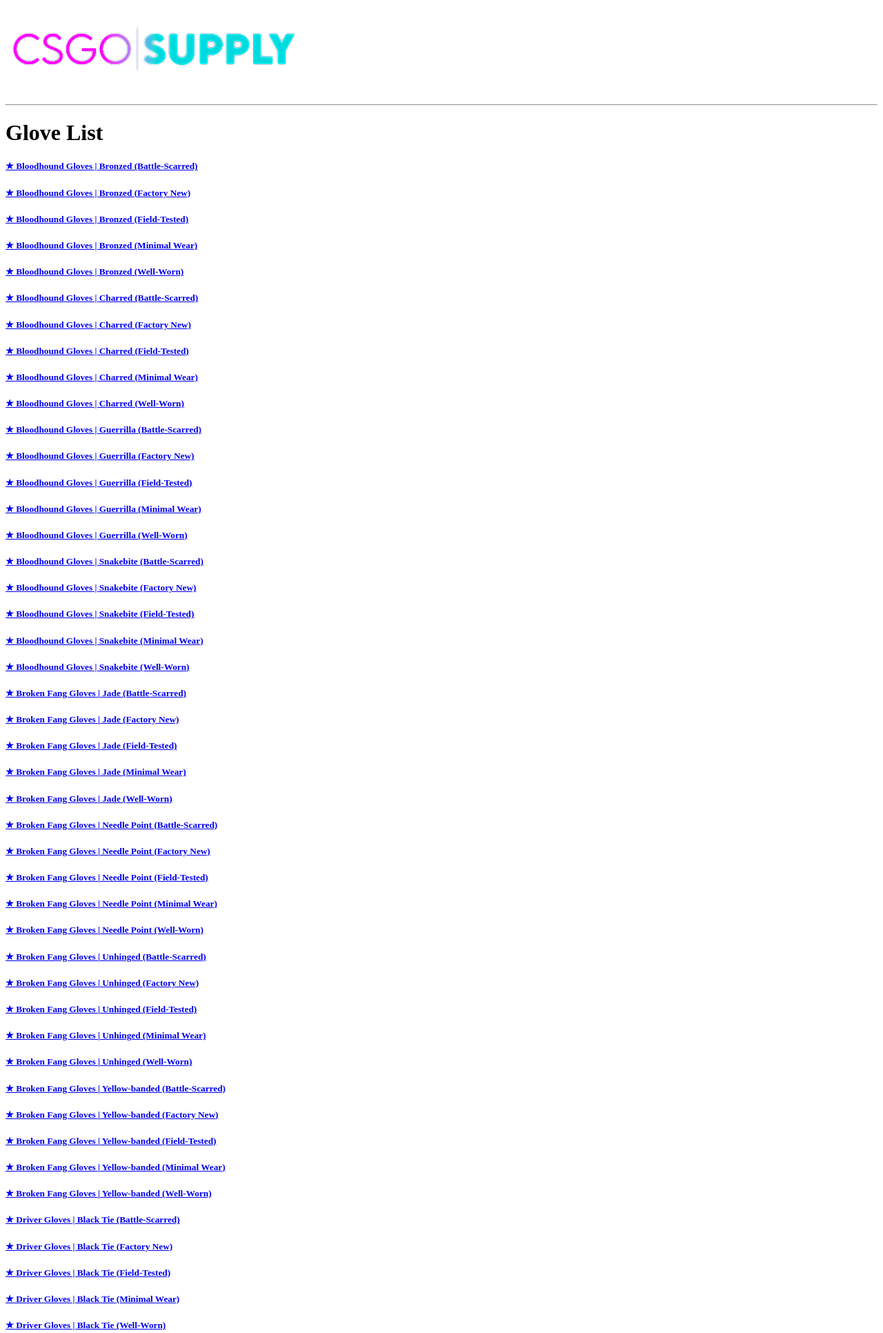
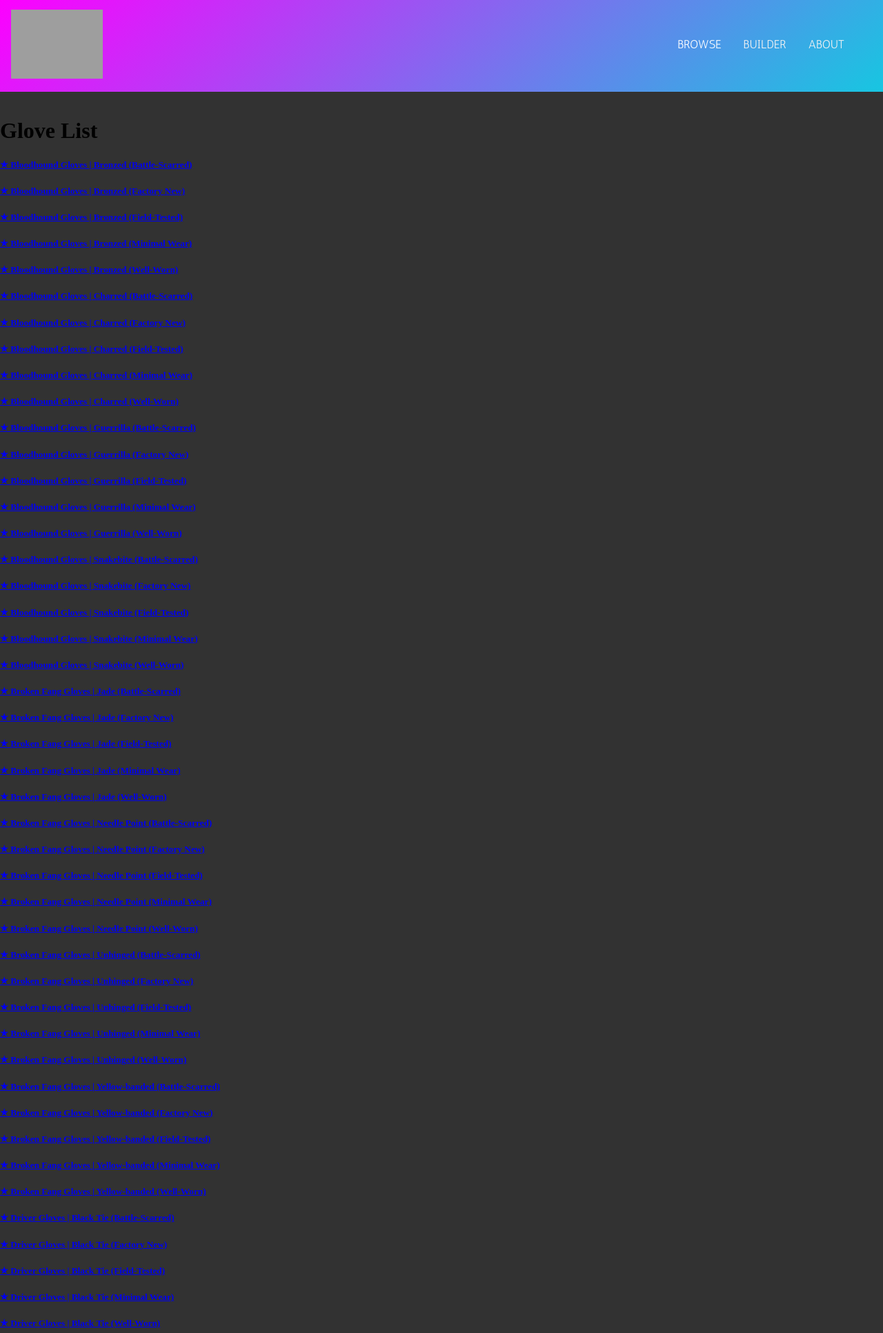
Before and after one commit to CSnav/csgoskins, a Django app: page /details/glove/list/ in a window 1280 px wide. Shown: the top 1932 px of the page at 69% size. Run offline with Django 3.2, Linux system fonts and the light colour scheme; data comes from the database, SQL or seed files in the repository; grey boxes are pictures that could not be loaded.

Commit message:
created navbar for site

```diff
--- /dev/null
+++ b/csgo_supply/skin_details/static/skin_details/css/style.css
@@ -0,0 +1,118 @@
+@font-face {
+  font-family: 'Antic';
+  src: local('Antic'),
+    url('/static/skin_details/fonts/Antic-Regular.ttf') format("truetype");
+}
+
+/* Add a black background color to the top navigation */
+.topnav {
+  vertical-align: middle;
+  background: linear-gradient(140deg, rgb(253, 0, 255) 0%, rgb(0, 218, 222) 110%);
+  overflow: hidden;
+  position: fixed;
+  top: 0;
+  width: 100%;
+  z-index: 10;
+}
+.topnav a {
+  float: left;
+  vertical-align: middle;
+  color: #f2f2f2;
+  text-align: center;
+  padding: 14px 16px;
+  text-decoration: none;
+  font-size: 17px;
+}
+/* Change the color of links on hover */
+.topnav a:hover {
+  color: black;
+}
+
+/* Add a color to the active/current link */
+.topnav a.active {
+  background-color: #04AA6D;
+  color: white;
+}
+
+.topnav-right {
+  margin-top: 40px;
+  margin-right: 40px;
+  float: right;
+  position: relative;
+  z-index: 1001;
+}
+
+body{
+  display: inline-block;
+  padding: 0;
+  margin: 0;
+  position: absolute;
+  z-index: -1;
+}
+
+html {
+  background-color: rgb(50, 50, 50);
+ padding: 0;
+  margin: 0;
+  margin-top: 150px;
+}
+
+.navelem {
+  display: inline-block;
+  vertical-align: middle;
+  margin: 0;
+  padding-top: 50px;
+  text-align: center;
+  font-family: "Antic", sans-serif;
+}
+/* Dropdown Button */
+.dropbtn {
+  padding: 14px 16px 16px 16px;
+  background: rgba(255, 255, 255, 0);
+  color: rgba(255, 255, 255, 1);
+  font-family: "Antic", sans-serif;
+  font-size: 17px;
+  border: none;
+}
+
+/* The container <div> - needed to position the dropdown content */
+.dropdown {
+  position: fixed;
+  display: inline-block;
+  z-index: 1000;
+}
+
+/* Dropdown Content (Hidden by Default) */
+.dropdown-content {
+  display: none;
+  position: absolute;
+  background-color: #f1f1f1;
+  min-width: 95px;
+  box-shadow: 0px 8px 16px 0px rgba(0,0,0,0.2);
+  font-family: "Antic", sans-serif;
+  z-index: 10101;
+}
+
+/* Links inside the dropdown */
+.dropdown-content a {
+  color: black;
+  width: 95px;
+  padding: 12px 16px;
+  font-family: "Antic", sans-serif;
+  text-decoration: none;
+  display: block;
+}
+
+.big-home-rectangle {
+  height: 50px;
+  width: 100px;
+  background-color: #555;
+}
+/* Change color of dropdown links on hover */
+.dropdown-content a:hover {background-color: #ddd;}
+
+/* Show the dropdown menu on hover */
+.dropdown:hover .dropdown-content {display: block;}
+
+/* Change the background color of the dropdown button when the dropdown content is shown */
+.dropdown:hover .dropbtn {background-color: rgba(255, 255, 255, 0); color: black;}
--- a/csgo_supply/skin_details/templates/skin_details/details/gloveDetails.html
+++ b/csgo_supply/skin_details/templates/skin_details/details/gloveDetails.html
@@ -7,6 +7,7 @@
     </div>
 
 
+    <img src="https://steamcommunity-a.akamaihd.net/economy/image/{{glove.icon_url_large}}">
 
 
 
--- a/csgo_supply/skin_details/templates/skin_details/details/gunDetails.html
+++ b/csgo_supply/skin_details/templates/skin_details/details/gunDetails.html
@@ -6,6 +6,7 @@
     <div>
     </div>
 
+    <img src="https://steamcommunity-a.akamaihd.net/economy/image/{{gun.icon_url_large}}">
 
 
 
--- a/csgo_supply/skin_details/templates/skin_details/details/knifeDetails.html
+++ b/csgo_supply/skin_details/templates/skin_details/details/knifeDetails.html
@@ -6,6 +6,7 @@
     <div>
     </div>
 
+    <img src="https://steamcommunity-a.akamaihd.net/economy/image/{{knife.icon_url_large}}">
 
 
 
--- a/csgo_supply/skin_details/templates/skin_details/home.html
+++ b/csgo_supply/skin_details/templates/skin_details/home.html
@@ -1,6 +1,7 @@
 {% extends 'main.html' %}
 
 {% block content %}
+<div class="main">
     <div>
         <h2><a href="{% url 'glove-list' %}"> Glove List </a></h2>
     </div>
@@ -13,6 +14,7 @@
     <div>
         <h2><a href="{% url 'list-form' %}"> List Creator </a></h2>
     </div>
+</div>
     {% comment %} <div>
         <div>
             {% for skin in skins %}
--- a/csgo_supply/skin_details/templates/skin_details/lists/gloveList.html
+++ b/csgo_supply/skin_details/templates/skin_details/lists/gloveList.html
@@ -1,7 +1,8 @@
 {% extends 'main.html' %}
 
 {% block content %}
-    <h1> Glove List </h1>
+<div class="main">
+ <h1> Glove List </h1>
 
     <div>
         <div>
@@ -15,7 +16,7 @@
 
         </div>
     </div>
-
+</div>
 
 
 
--- a/csgo_supply/skin_details/templates/skin_details/lists/gunList.html
+++ b/csgo_supply/skin_details/templates/skin_details/lists/gunList.html
@@ -7,9 +7,9 @@
         <div>
             {% for gun in guns %}
                 <div>
-                    <a href="{% url 'gun-details' gun.name %}">
-                    <h5>{{gun.name}}</h5>
-                    </a>
+<h5>                    <a href="{% url 'gun-details' gun.name %}">
+    {{gun.name}}
+                    </a></h5>
                 </div>
             {% endfor %}
 
--- a/csgo_supply/skin_details/urls.py
+++ b/csgo_supply/skin_details/urls.py
@@ -25,5 +25,6 @@
     path('details/glove/list/', views.gloveList, name='glove-list'),
     path('details/glove/<str:skinid>/', views.gloveDetails, name='glove-details'),
     path('list/<int:pk>/', views.List, name='list'),
-    path('list/', views.CreateList, name='list-form')
+    path('list/', views.CreateList, name='list-form'),
+    path('lists/all/', views.JsonList, name='all-lists')
 ]
--- a/csgo_supply/skin_details/views.py
+++ b/csgo_supply/skin_details/views.py
@@ -2,6 +2,7 @@
 from django.http import HttpResponse
 from .models import GunSkin, KnifeSkin, GloveSkin, SavedList
 from .forms import ListForm
+from django.core import serializers
 
 skins = [
     {'type':'rifle', 'weapon':'ak47', 'finish':'Predator', 'fullname': 'AK-47 | Predator','listings':1},
@@ -61,3 +62,7 @@
     context = {'glove':glove}
     return render(request, "skin_details/details/gloveDetails.html",context)
 # Create your views here.
+
+def JsonList(request):
+    data = serializers.serialize('json',SavedList.objects.all())
+    return HttpResponse(data, content_type='application/json')
--- a/csgo_supply/templates/navbar.html
+++ b/csgo_supply/templates/navbar.html
@@ -1,9 +1,24 @@
 {% load static %}
+<link rel="stylesheet" href="{% static 'skin_details/css/style.css' %}">
+<link rel="svg" href="{% static 'skin_details/img/navbar_logo.svg' %}">
 
 
-<a href="/">
-    <h1><img src="{% static 'skin_details/logo.png' %}" alt="Logo" width="430" height="100">
-    </h1>
-</a>
+<div class="topnav">
+  <a href="/" class="navlogo"><img src="{% static 'skin_details/img/navbar_logo.svg' %}" alt="Logo" height="100">
+  </a>
+  <div class="topnav-right">
 
-<hr>
+   <div class="dropdown">
+  <button class="dropbtn">BROWSE</button>
+  <div class="dropdown-content">
+    <a href="{% url 'gun-list' %}">Guns</a>
+    <a href="{% url 'knife-list' %}">Knives</a>
+    <a href="{% url 'glove-list' %}">Gloves</a>
+  </div>
+</div>
+    <a href="#news" class="navelem" style="color: rgba(255, 255, 255, 0);">BROWSE</a>
+    <a href="#contact" class="navelem">BUILDER</a>
+    <a href="#about" class="navelem">ABOUT</a>
+</div>
+  </div>
+</div>
```
Also changed, not shown: csgo_supply/skin_details/static/skin_details/fonts/Antic-Regular.ttf (added), csgo_supply/skin_details/static/skin_details/img/logo.png (renamed from csgo_supply/skin_details/static/skin_details/logo.png), csgo_supply/skin_details/static/skin_details/img/navbar_logo.svg (added), 1 other file.
